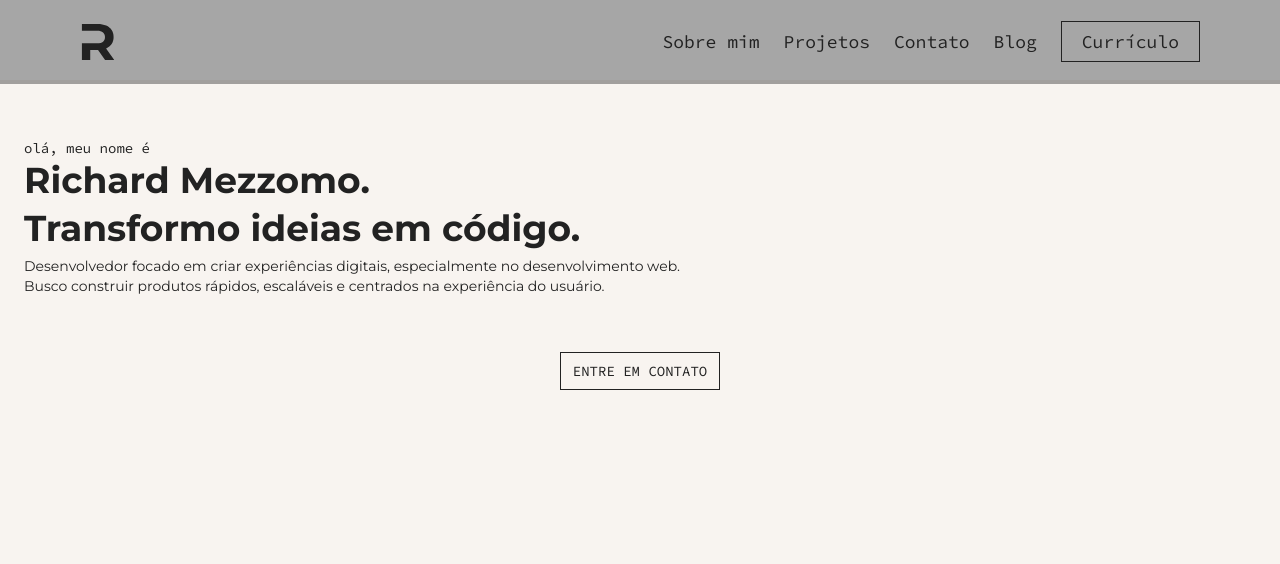
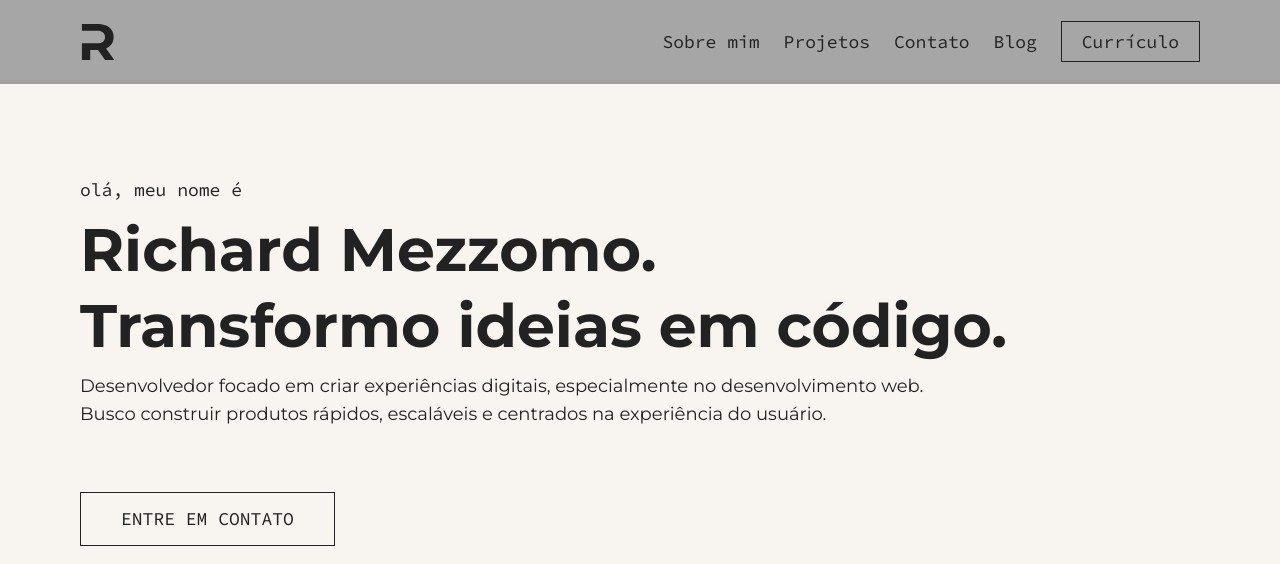
Before and after one commit to richardmezzomo/portfolio-richard-mezzomo, a Next.js app: page / in a window 1280 px wide. Shown: the top 564 px of the page. Built offline with nearby package versions, Linux system fonts and the light colour scheme.

Commit message:
feat: add homescreen ui of desktop

```diff
--- a/src/components/HomeScreen/page.tsx
+++ b/src/components/HomeScreen/page.tsx
@@ -2,15 +2,17 @@ export default function HomeScreen() {
   return (
     <>
       <section className="absolute -z-10 mt-12 h-screen w-full bg-white text-black lg:mt-20">
-        <main className="px-6 pt-14">
-          <span className="mb-2 font-mono text-sm">olá, meu nome é</span>
-          <h1 className="mb-2 font-sans text-4xl font-bold">
+        <main className="px-6 pt-14 lg:px-20 lg:py-24">
+          <p className="mb-2 font-mono text-sm lg:mb-4 lg:text-lg">
+            olá, meu nome é
+          </p>
+          <h1 className="mb-2 font-sans text-4xl font-bold lg:mb-4 lg:text-6xl">
             Richard Mezzomo.
           </h1>
-          <h2 className="mb-2 font-sans text-4xl font-bold">
+          <h2 className="mb-2 font-sans text-4xl font-bold lg:mb-4 lg:text-6xl">
             Transformo ideias em código.
           </h2>
-          <p className="fonst-sans text-sm">
+          <p className="fonst-sans text-sm lg:text-lg">
             Desenvolvedor focado em criar experiências digitais, especialmente
             no desenvolvimento web.
             <br />
@@ -18,10 +20,10 @@ export default function HomeScreen() {
             experiência do usuário.
           </p>
 
-          <div className="flex w-full items-center justify-center pt-14">
+          <div className="flex w-full items-center justify-center pt-14 lg:flex lg:justify-start lg:pt-16">
             <a
               href=""
-              className="border border-black px-3 py-2 font-mono text-sm"
+              className="border border-black px-3 py-2 font-mono text-sm lg:px-10 lg:py-3 lg:text-lg"
             >
               ENTRE EM CONTATO
             </a>
```
